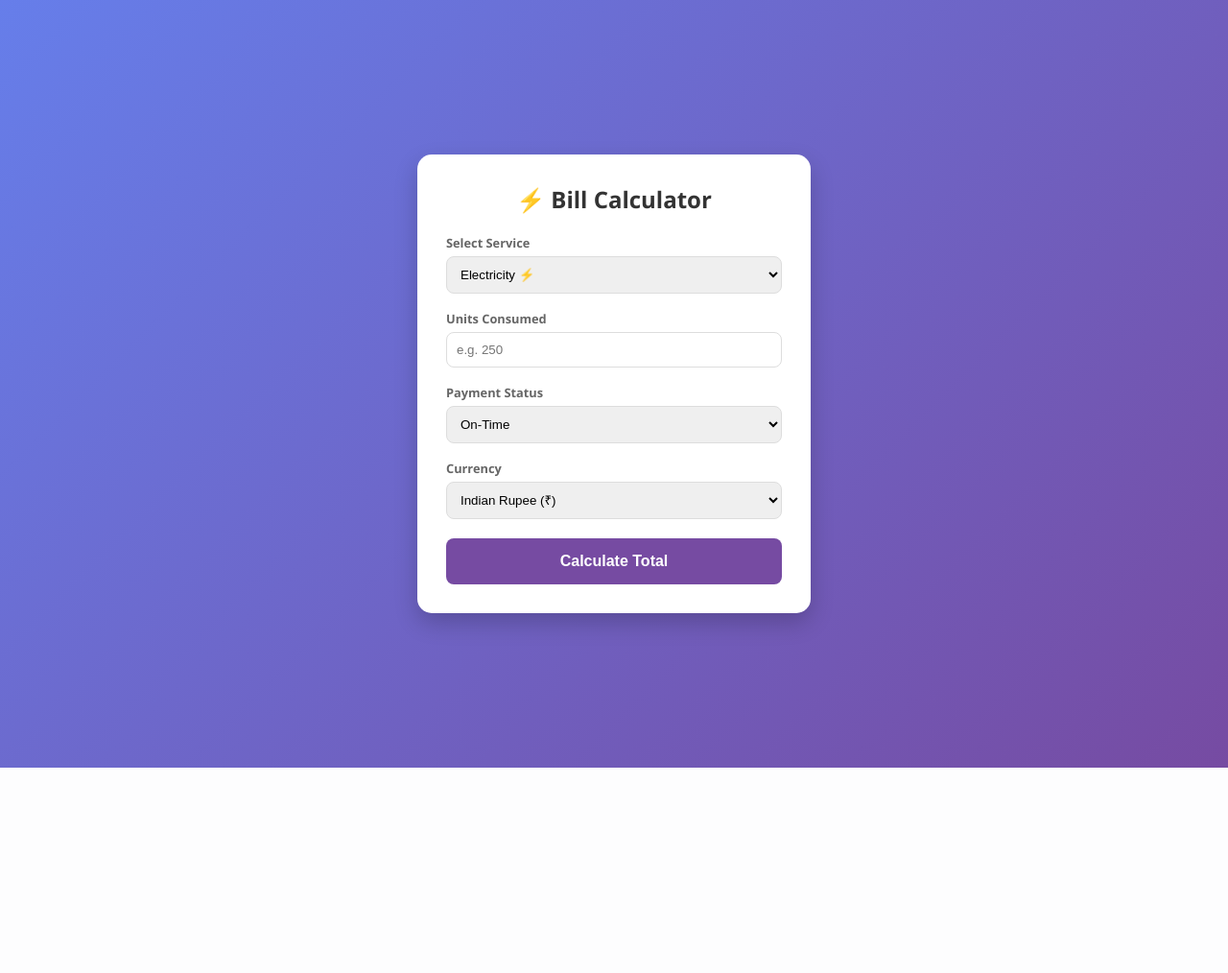
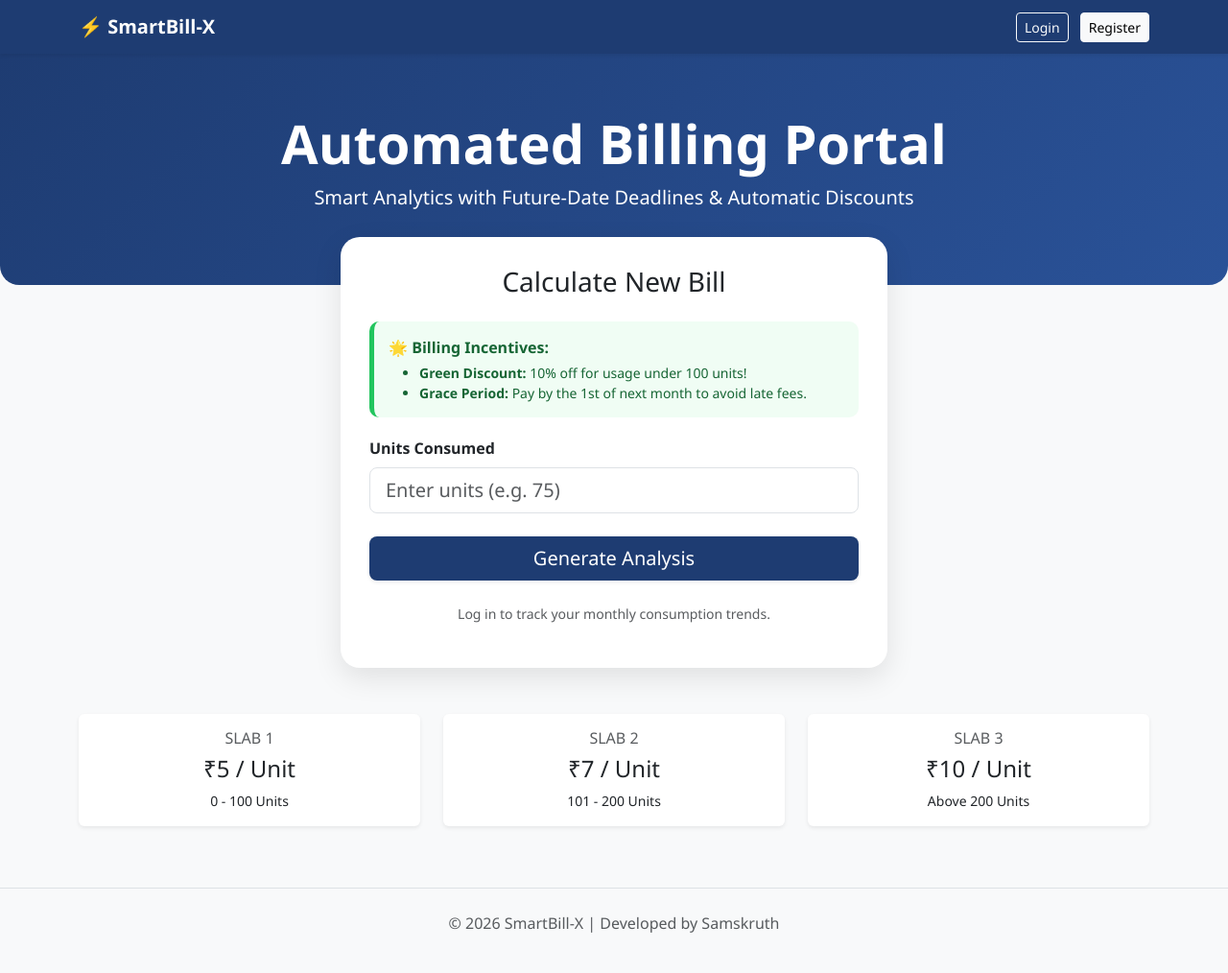
Before and after one commit to Sam-179/Utility-Billing-Analytics-System, a Flask app: page / in a window 1280 px wide. Shown: the whole page at 96% size. Before the commit the page ends 800 px from the top, so only its background shows below. Run offline with Flask 3, Linux system fonts and the light colour scheme.

Commit message:
Updated due date logic and added low usage discount

```diff
--- a/UTILITY_PROJECT/app.py
+++ b/UTILITY_PROJECT/app.py
@@ -1,58 +1,169 @@
-from flask import Flask, render_template, request
+import os
+import sqlite3
+import calendar
+from datetime import datetime, timedelta
+from flask import Flask, render_template, request, redirect, url_for, session, flash
+from werkzeug.security import generate_password_hash, check_password_hash
 
 app = Flask(__name__)
+app.secret_key = 'smartbill_secret_key'
 
-def calc_electricity(units):
-    if units <= 100: amount = units * 5
-    elif units <= 300: amount = (100 * 5) + ((units - 100) * 7)
-    else: amount = (100 * 5) + (200 * 7) + ((units - 300) * 10)
-    return amount
+# --- DATABASE INITIALIZATION ---
+def init_db():
+    conn = sqlite3.connect('database.db')
+    cursor = conn.cursor()
+    cursor.execute('''
+        CREATE TABLE IF NOT EXISTS users (
+            id INTEGER PRIMARY KEY AUTOINCREMENT,
+            username TEXT UNIQUE NOT NULL,
+            password TEXT NOT NULL,
+            role TEXT DEFAULT 'customer'
+        )
+    ''')
+    cursor.execute('''
+        CREATE TABLE IF NOT EXISTS records (
+            id INTEGER PRIMARY KEY AUTOINCREMENT,
+            username TEXT NOT NULL,
+            units REAL NOT NULL,
+            base_amount REAL NOT NULL,
+            late_fee REAL NOT NULL,
+            total REAL NOT NULL,
+            due_date TEXT NOT NULL,
+            date_calculated TEXT NOT NULL
+        )
+    ''')
+    # Default Master Admin (admin / admin123)
+    admin_pass = generate_password_hash('admin123', method='pbkdf2:sha256')
+    cursor.execute("INSERT OR IGNORE INTO users (username, password, role) VALUES (?, ?, ?)",
+                   ('admin', admin_pass, 'master'))
+    conn.commit()
+    conn.close()
 
-def calc_water(units):
-    if units <= 50: return units * 2
-    return (50 * 2) + ((units - 50) * 5)
+init_db()
 
+# --- HELPERS ---
+def get_system_dates():
+    """Sets due date to the 1st of the NEXT month."""
+    now = datetime.now()
+    today_str = now.strftime('%Y-%m-%d')
+
+    # Logic to find the 1st of the next month
+    if now.month == 12:
+        next_month = 1
+        next_year = now.year + 1
+    else:
+        next_month = now.month + 1
+        next_year = now.year
+
+    due_date_str = f"{next_year}-{next_month:02d}-01"
+    return today_str, due_date_str
+
+def calculate_slab_bill(units):
+    if units <= 100:
+        s1 = units * 5
+        return s1, [s1, 0, 0]
+    elif units <= 200:
+        s1 = 100 * 5
+        s2 = (units - 100) * 7
+        return s1 + s2, [s1, s2, 0]
+    else:
+        s1 = 100 * 5
+        s2 = 100 * 7
+        s3 = (units - 200) * 10
+        return s1 + s2 + s3, [s1, s2, s3]
+
+# --- ROUTES ---
 @app.route('/')
-def home():
+def index():
     return render_template('index.html')
+
+@app.route('/login', methods=['GET', 'POST'])
+def login():
+    if request.method == 'POST':
+        username = request.form['username']
+        password = request.form['password']
+        conn = sqlite3.connect('database.db')
+        cursor = conn.cursor()
+        cursor.execute("SELECT * FROM users WHERE username = ?", (username,))
+        user = cursor.fetchone()
+        conn.close()
+        if user and check_password_hash(user[2], password):
+            session['username'] = user[1]
+            session['role'] = user[3]
+            return redirect(url_for('dashboard'))
+        flash('Invalid username or password!')
+    return render_template('login.html')
+
+@app.route('/register', methods=['GET', 'POST'])
+def register():
+    if request.method == 'POST':
+        username = request.form['username']
+        password = generate_password_hash(request.form['password'], method='pbkdf2:sha256')
+        try:
+            conn = sqlite3.connect('database.db')
+            cursor = conn.cursor()
+            cursor.execute("INSERT INTO users (username, password) VALUES (?, ?)", (username, password))
+            conn.commit()
+            conn.close()
+            return redirect(url_for('login'))
+        except:
+            flash('Username already exists!')
+    return render_template('register.html')
 
 @app.route('/calculate', methods=['POST'])
 def calculate():
-    service = request.form.get('service')
-    units = int(request.form.get('units'))
-    status = request.form.get('status')
-    currency = request.form.get('currency')
+    if 'username' not in session:
+        return redirect(url_for('login'))
 
-    # 1. Calculation Logic
-    if service == 'Electricity':
-        base_inr = calc_electricity(units)
+    units = float(request.form['units'])
+    today_str, auto_due_date = get_system_dates()
+
+    # 1. Slab Calculation
+    base_total, slabs = calculate_slab_bill(units)
+
+    # 2. Apply 10% Discount if units < 100
+    discount = 0.0
+    if units < 100:
+        discount = round(base_total * 0.10, 2)
+        base_total -= discount
+
+    # 3. Late Fee Check (If today is strictly AFTER the 1st of next month)
+    late_fee = 0.0
+    due_datetime = datetime.strptime(auto_due_date, '%Y-%m-%d')
+    if datetime.now() >= (due_datetime + timedelta(days=1)):
+        late_fee = round(base_total * 0.10, 2)
+
+    final_total = base_total + late_fee
+
+    conn = sqlite3.connect('database.db')
+    cursor = conn.cursor()
+    cursor.execute('''INSERT INTO records
+        (username, units, base_amount, late_fee, total, due_date, date_calculated)
+        VALUES (?, ?, ?, ?, ?, ?, ?)''',
+        (session['username'], units, base_total, late_fee, final_total, auto_due_date, today_str))
+    conn.commit()
+    conn.close()
+
+    return render_template('result.html', units=units, base=base_total, late=late_fee, total=final_total, slabs=slabs, discount=discount)
+
+@app.route('/dashboard')
+def dashboard():
+    if 'username' not in session:
+        return redirect(url_for('login'))
+    conn = sqlite3.connect('database.db')
+    cursor = conn.cursor()
+    if session['role'] == 'master':
+        cursor.execute("SELECT * FROM records ORDER BY date_calculated DESC")
     else:
-        base_inr = calc_water(units)
+        cursor.execute("SELECT * FROM records WHERE username = ? ORDER BY date_calculated DESC", (session['username'],))
+    history = cursor.fetchall()
+    conn.close()
+    return render_template('dashboard.html', history=history)
 
-    # 2. Adjustments
-    discount = (base_inr * 0.10) if units < 100 else 0
-    penalty = (base_inr * 0.10) if status == "Late" else 0
-    final_inr = base_inr - discount + penalty
+@app.route('/logout')
+def logout():
+    session.clear()
+    return redirect(url_for('index'))
 
-    # 3. Usage Warning Logic
-    if units > 500:
-        warning, color = "⚠️ High Usage! Consider saving energy.", "#dc3545"
-    elif units < 100:
-        warning, color = "🌱 Eco-Warrior! Great job saving power.", "#28a745"
-    else:
-        warning, color = "👍 Standard Usage. Well managed!", "#764ba2"
-
-    # 4. Currency Conversion
-    symbol = "₹"
-    final_total = final_inr
-    if currency == "USD":
-        final_total, symbol = final_inr / 83, "$"
-    elif currency == "EUR":
-        final_total, symbol = final_inr / 90, "€"
-
-    return render_template('result.html', units=units, status=status, service=service,
-                           total=round(final_total, 2), symbol=symbol,
-                           warning=warning, warning_color=color)
-
-if __name__ == "__main__":
+if __name__ == '__main__':
     app.run(debug=True)
--- a/UTILITY_PROJECT/templates/index.html
+++ b/UTILITY_PROJECT/templates/index.html
@@ -1,59 +1,102 @@
 <!DOCTYPE html>
-<html>
+<html lang="en">
 <head>
-    <title>Utility Billing System</title>
+    <meta charset="UTF-8">
+    <meta name="viewport" content="width=device-width, initial-scale=1.0">
+    <title>SmartBill-X | Home</title>
+    <link href="https://cdn.jsdelivr.net/npm/bootstrap@5.3.0/dist/css/bootstrap.min.css" rel="stylesheet">
     <style>
-        body {
-            font-family: 'Segoe UI', sans-serif;
-            margin: 0; background: linear-gradient(135deg, #667eea 0%, #764ba2 100%);
-            height: 100vh; display: flex; align-items: center; justify-content: center;
-        }
-        .card {
-            background: white; padding: 30px; border-radius: 15px;
-            box-shadow: 0 10px 25px rgba(0,0,0,0.2); width: 100%; max-width: 350px;
-        }
-        h2 { text-align: center; color: #333; margin-top: 0; }
-        label { font-weight: bold; font-size: 0.8rem; color: #666; display: block; margin-top: 12px; }
-        input, select {
-            width: 100%; padding: 10px; margin: 5px 0;
-            border-radius: 8px; border: 1px solid #ddd; box-sizing: border-box;
-        }
-        button {
-            width: 100%; background: #764ba2; color: white; border: none;
-            padding: 15px; border-radius: 8px; font-size: 1rem; font-weight: bold;
-            cursor: pointer; transition: 0.3s; margin-top: 15px;
-        }
-        button:hover { background: #5a3a8a; transform: translateY(-2px); }
+        body { background-color: #f8f9fa; font-family: 'Segoe UI', sans-serif; }
+        .hero-section { background: linear-gradient(135deg, #1e3c72 0%, #2a5298 100%); color: white; padding: 60px 0; border-radius: 0 0 20px 20px; }
+        .calc-container { margin-top: -50px; background: white; padding: 30px; border-radius: 20px; box-shadow: 0 10px 30px rgba(0,0,0,0.1); }
+        .navbar { background-color: #1e3c72 !important; }
+        .policy-badge { background-color: #f0fdf4; color: #166534; border-radius: 10px; padding: 15px; margin-bottom: 20px; border-left: 5px solid #22c55e; }
     </style>
 </head>
 <body>
-    <div class="card">
-        <h2>⚡ Bill Calculator</h2>
-        <form action="/calculate" method="POST">
-            <label>Select Service</label>
-            <select name="service">
-                <option value="Electricity">Electricity ⚡</option>
-                <option value="Water">Water 💧</option>
-            </select>
 
-            <label>Units Consumed</label>
-            <input type="number" name="units" min="0" placeholder="e.g. 250" required>
+    <nav class="navbar navbar-expand-lg navbar-dark shadow-sm">
+        <div class="container">
+            <a class="navbar-brand fw-bold" href="/">⚡ SmartBill-X</a>
+            <div class="ms-auto">
+                {% if session['username'] %}
+                    <a href="/dashboard" class="btn btn-outline-light btn-sm me-2">Dashboard</a>
+                    <a href="/logout" class="btn btn-light btn-sm">Logout</a>
+                {% else %}
+                    <a href="/login" class="btn btn-outline-light btn-sm me-2">Login</a>
+                    <a href="/register" class="btn btn-light btn-sm">Register</a>
+                {% endif %}
+            </div>
+        </div>
+    </nav>
 
-            <label>Payment Status</label>
-            <select name="status">
-                <option value="On-Time">On-Time</option>
-                <option value="Late">Late</option>
-            </select>
+    <header class="hero-section text-center">
+        <div class="container">
+            <h1 class="display-4 fw-bold">Automated Billing Portal</h1>
+            <p class="lead">Smart Analytics with Future-Date Deadlines & Automatic Discounts</p>
+        </div>
+    </header>
 
-            <label>Currency</label>
-            <select name="currency">
-                <option value="INR">Indian Rupee (₹)</option>
-                <option value="USD">US Dollar ($)</option>
-                <option value="EUR">Euro (€)</option>
-            </select>
+    <main class="container">
+        <div class="row justify-content-center">
+            <div class="col-md-6 calc-container">
+                <h3 class="text-center mb-4">Calculate New Bill</h3>
 
-            <button type="submit">Calculate Total</button>
-        </form>
-    </div>
+                <div class="policy-badge">
+                    <p class="mb-1"><strong>🌟 Billing Incentives:</strong></p>
+                    <ul class="small mb-0">
+                        <li><b>Green Discount:</b> 10% off for usage under 100 units!</li>
+                        <li><b>Grace Period:</b> Pay by the 1st of next month to avoid late fees.</li>
+                    </ul>
+                </div>
+
+                <form action="/calculate" method="POST">
+                    <div class="mb-4">
+                        <label class="form-label fw-bold">Units Consumed</label>
+                        <input type="number" step="0.01" name="units" class="form-control form-control-lg" placeholder="Enter units (e.g. 75)" required>
+                    </div>
+
+                    <button type="submit" class="btn btn-primary w-100 btn-lg shadow-sm" style="background-color: #1e3c72; border: none;">Generate Analysis</button>
+                </form>
+
+                <div class="text-center mt-4">
+                    {% if not session['username'] %}
+                        <p class="text-muted small">Log in to track your monthly consumption trends.</p>
+                    {% else %}
+                        <p class="text-success small">Logged in as <b>{{ session['username'] }}</b></p>
+                    {% endif %}
+                </div>
+            </div>
+        </div>
+
+        <div class="row mt-5 text-center">
+            <div class="col-md-4">
+                <div class="card border-0 shadow-sm p-3 mb-3">
+                    <h6 class="text-muted">SLAB 1</h6>
+                    <h4>₹5 / Unit</h4>
+                    <small>0 - 100 Units</small>
+                </div>
+            </div>
+            <div class="col-md-4">
+                <div class="card border-0 shadow-sm p-3 mb-3">
+                    <h6 class="text-muted">SLAB 2</h6>
+                    <h4>₹7 / Unit</h4>
+                    <small>101 - 200 Units</small>
+                </div>
+            </div>
+            <div class="col-md-4">
+                <div class="card border-0 shadow-sm p-3 mb-3">
+                    <h6 class="text-muted">SLAB 3</h6>
+                    <h4>₹10 / Unit</h4>
+                    <small>Above 200 Units</small>
+                </div>
+            </div>
+        </div>
+    </main>
+
+    <footer class="text-center mt-5 py-4 text-muted border-top">
+        <p>&copy; 2026 SmartBill-X | Developed by Samskruth</p>
+    </footer>
+
 </body>
 </html>
```
Also changed, not shown: UTILITY_PROJECT/templates/dashboard.html (added, +121 -0 lines), UTILITY_PROJECT/templates/login.html (added, +50 -0 lines), UTILITY_PROJECT/templates/register.html (added, +49 -0 lines), UTILITY_PROJECT/templates/result.html (+94 -30 lines), UTILITY_PROJECT/database.db (added).
